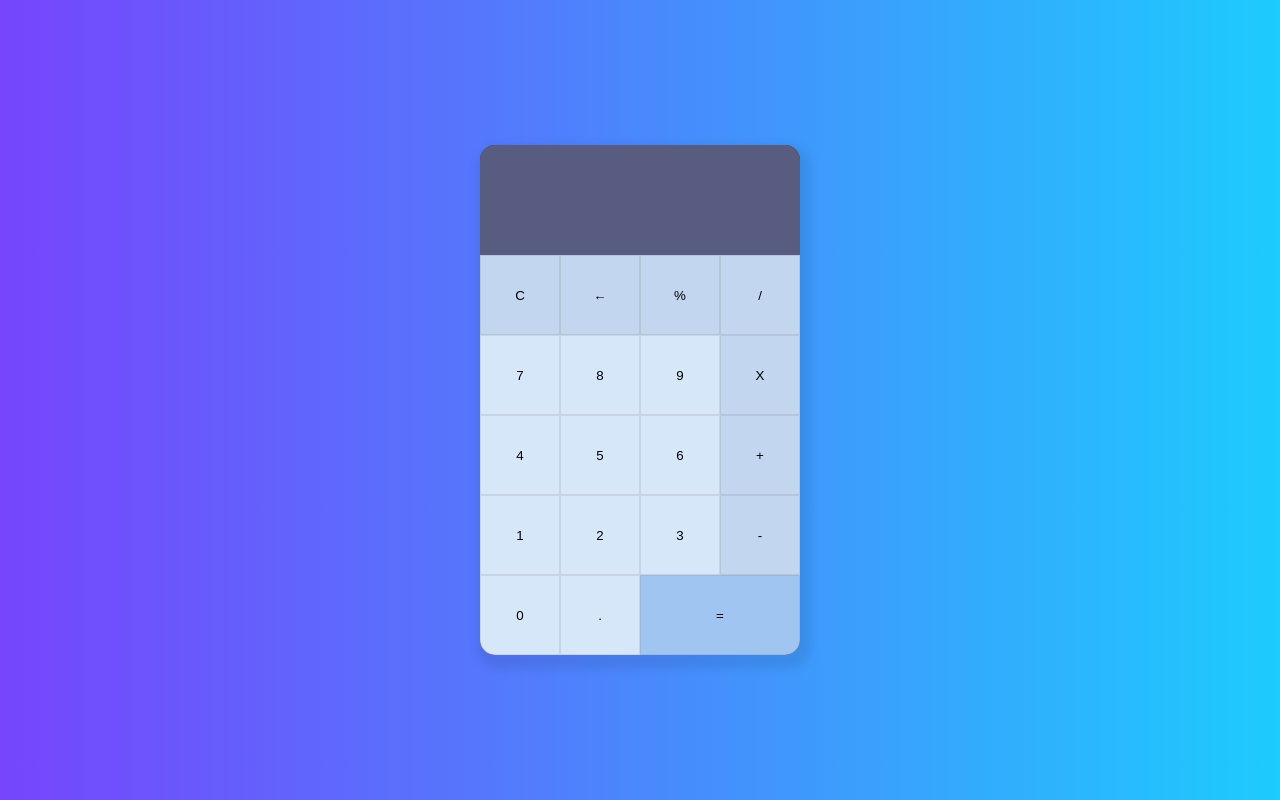
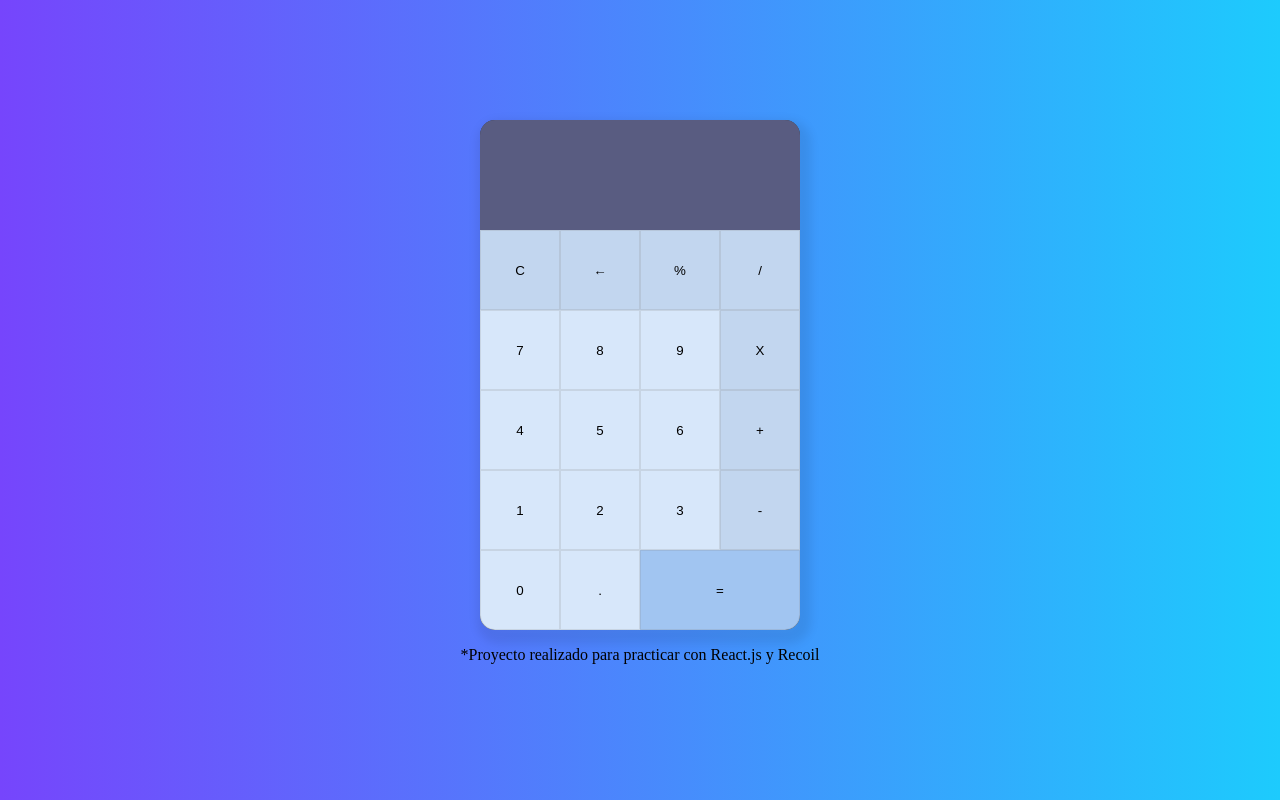
Before and after one commit to oscarvilar/react-calculator, a React (Create React App) app: page / in a window 1280 px wide. Built offline with nearby package versions, Linux system fonts and the light colour scheme.

Commit message:
informacion debajo de la calculadora

```diff
--- a/src/App.js
+++ b/src/App.js
@@ -9,6 +9,7 @@ function App() {
         <Screen/>
         <Keys/>
       </div>
+      <p>*Proyecto realizado para practicar con React.js y Recoil</p>
     </div>
   );
 }
```
